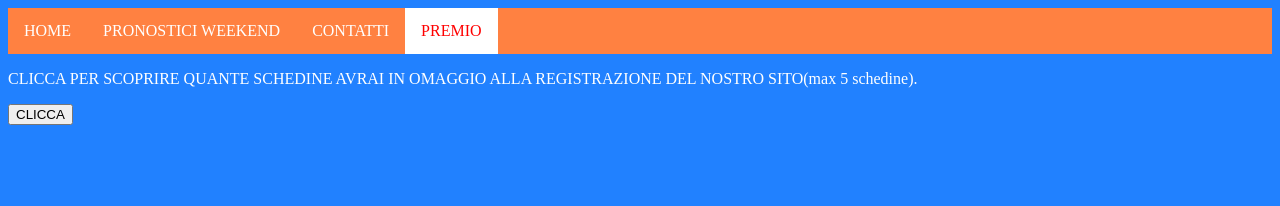
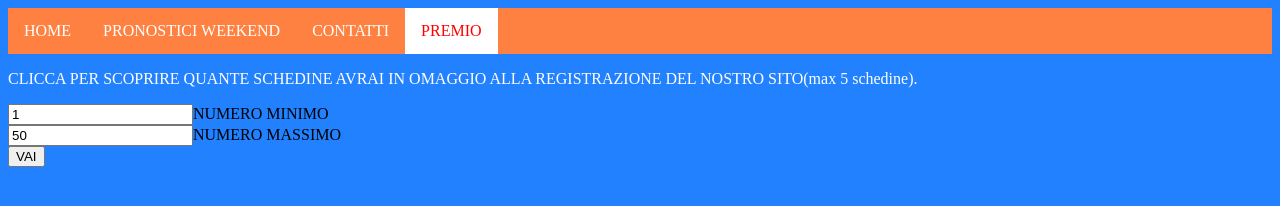
Before and after one commit to nicodp-25/compito-di-realt-, a plain HTML site: page pigliatutto/premio.html in a window 1280 px wide. Drawn offline with Linux system fonts and the light colour scheme.

Commit message:
Update premio.html

```diff
--- a/pigliatutto/premio.html
+++ b/pigliatutto/premio.html
@@ -51,31 +51,22 @@ font.sistema1 { padding:90px;
      CLICCA PER SCOPRIRE QUANTE SCHEDINE AVRAI IN OMAGGIO ALLA REGISTRAZIONE DEL NOSTRO SITO(max 5 schedine).
   </font>
 </p>
+<script>
+	function randNum(){
 
-<button onclick="myFunction()">CLICCA</button>
-
-<p id="NUMERO">
-
-</p>
-
-<script>
-function myFunction() {
-    var x = Math.floor((Math.random() * 5) + 1);
-    document.getElementById("NUMERO").innerHTML = x;
-}
-</script>
-
-</body>
-</html>
-
-
-
-
-
-
-
-
-
+     document.getElementById("numero").innerHTML =
+     Math.floor(Math.random() * 50 ) + 1;
+	 }
+ </script>
+<form name="form1">
+    <input type="text" name="nminimo" id="n1" value="1">NUMERO MINIMO</input>
+	   <br>
+    <input type="text" name="nmassimo" id="n1" value="50">NUMERO MASSIMO</input>
+	   <br>
+    <button type="button" onclick="randNum()">VAI</button>
+           <br>
+    <p id="numero"> </p>
+ </form>
 </body>
 </html>
 </style>
```
